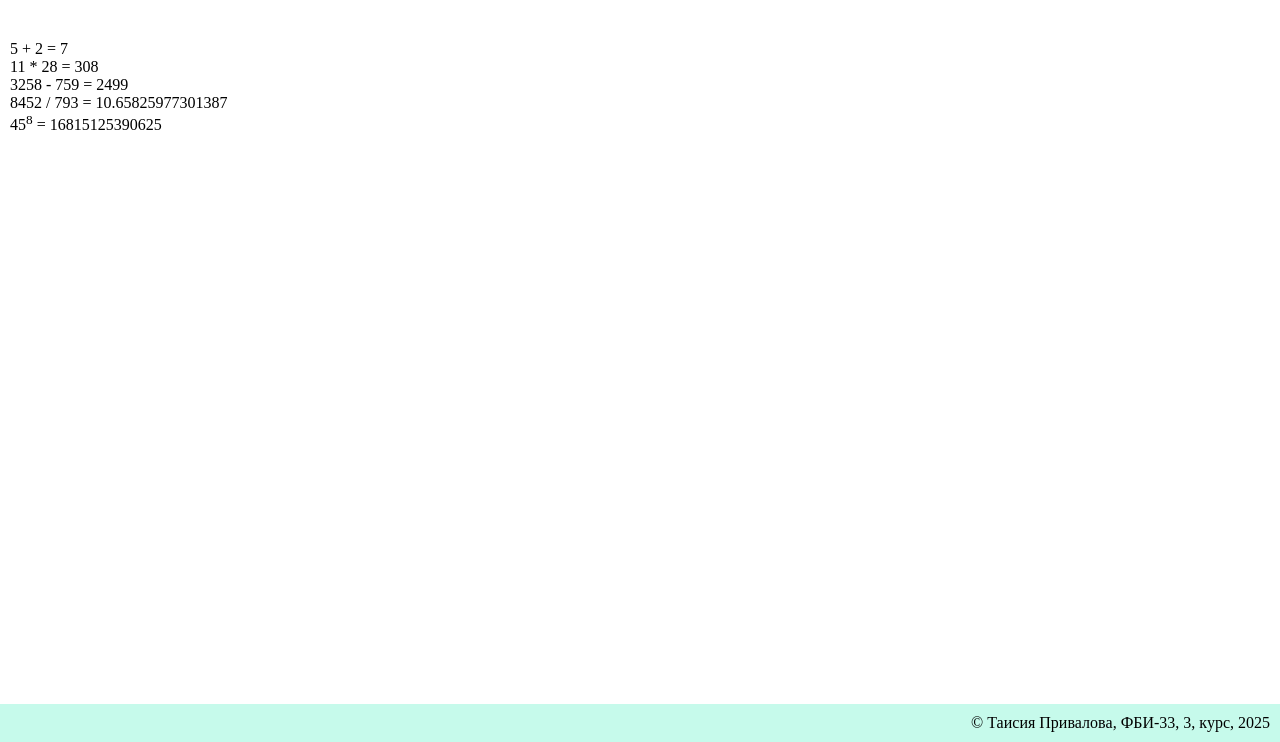
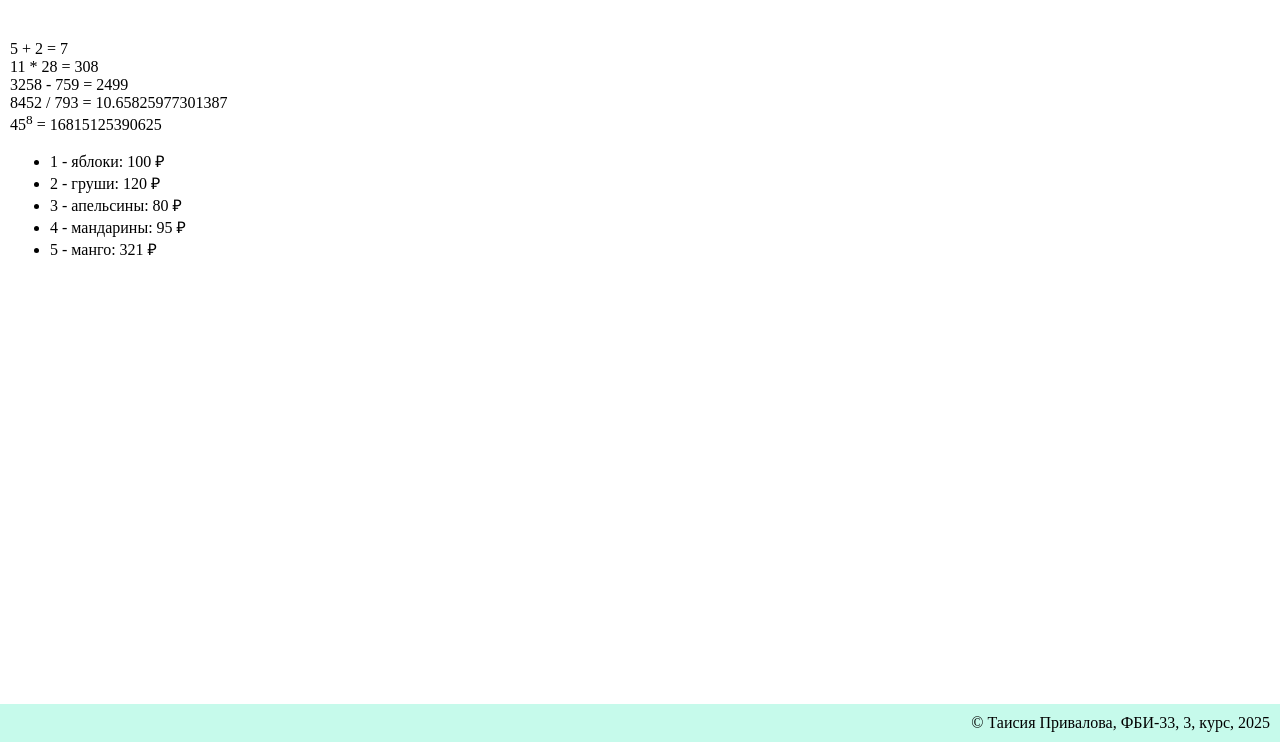
Before and after one commit to ta-pri/web-back-labs, a Flask app: page /lab2/example in a window 1280 px wide. Shown: the part 58-800 px from the top of the page. Run offline with Flask 3, Linux system fonts and the light colour scheme.

Commit message:
Цикл в шаблоне

```diff
--- a/app.py
+++ b/app.py
@@ -277,8 +277,14 @@
 
 @app.route('/lab2/example')
 def example():
-    name = 'Таисия Приваловa'
-    lab = '2'
-    grup = 'ФБИ-33'
-    curs = '3'
-    return render_template('example.html', name=name, lab=lab, grup=grup, curs=curs)
+  name, lab, grup, curs = 'Таисия Привалова', 2, 'ФБИ-33', 3
+  fruits = [
+      {'name': 'яблоки', 'price': 100},
+      {'name': 'груши', 'price': 120},
+      {'name': 'апельсины', 'price': 80},
+      {'name': 'мандарины', 'price': 95},
+      {'name': 'манго', 'price': 321}
+  ]
+  return render_template('example.html',
+                         name=name, lab=lab, grup=grup,
+                         curs=curs, fruits=fruits)
--- a/templates/example.html
+++ b/templates/example.html
@@ -22,6 +22,11 @@
         3258 - 759 = {{ 3258 - 759 }}<br>
         8452 / 793 = {{8452 / 793}}<br>
         45<sup>8</sup> = {{ 45 ** 8 }}
+        <ul>
+            {% for f in fruits %}
+            <li>{{ loop.index }} - {{ f.name }}: {{ f.price }} &#8381;</li>
+            {% endfor%}
+        </ul>
     </main>
 
     <footer>
```
